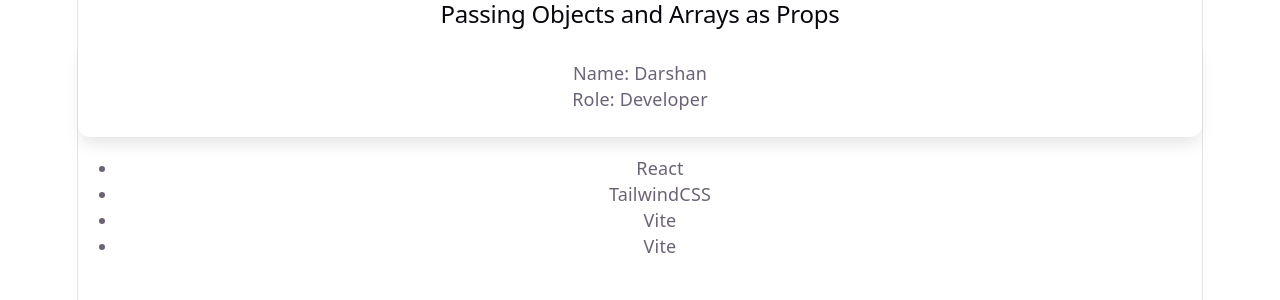
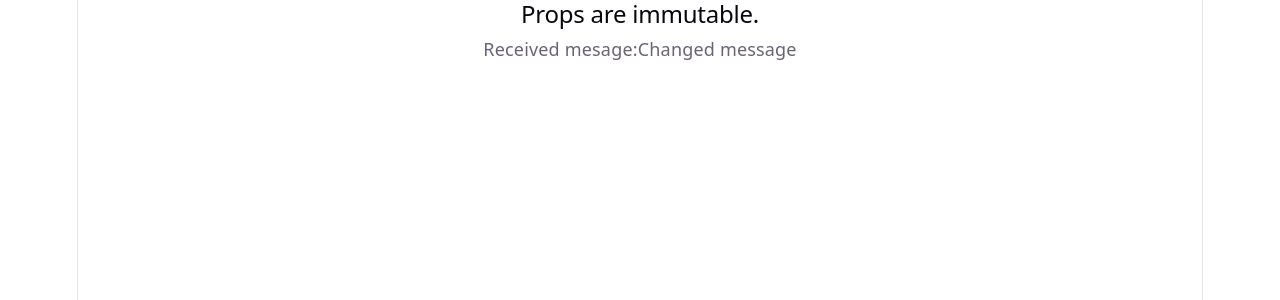
Before and after one commit to incharadn433-web/MERN_Stu_FebMay26Mys, a React (Vite) app in the folder W9/D2/prop-example-app/: page / in a window 1280 px wide. Shown: the top 300 px of the page. Built offline with nearby package versions, Linux system fonts and the light colour scheme.

Commit message:
Props immutable

```diff
--- a/W9/D2/prop-example-app/src/App.jsx
+++ b/W9/D2/prop-example-app/src/App.jsx
@@ -7,6 +7,7 @@ import {PropDrillingDemo} from './components/P4'
 import { SharedStateParent } from './components/P5'
 import { CompositionDemo } from './components/P6'
 import { ObjectsAndarrayProps } from './components/P7'
+import { PropsImmutability } from './components/P8'
 
 function App() {
   return (
@@ -17,7 +18,8 @@ function App() {
       {/* <PropDrillingDemo/> */}
       {/* <SharedStateParent/> */}
        {/* <CompositionDemo/> */}
-       <ObjectsAndarrayProps/>
+       {/* <ObjectsAndarrayProps/> */}
+       <PropsImmutability/>
 
     </>
   )
--- /dev/null
+++ b/W9/D2/prop-example-app/src/components/P8.jsx
@@ -0,0 +1,16 @@
+//Props immutable
+//Notification count
+function Child({message}){
+    message = 'Changed message';
+   return <p>Received mesage:{message}</p>
+}
+
+ export function PropsImmutability(){
+    const parentMessage = "Props are read-only";
+    return(
+        <>
+        <h2>Props are immutable.</h2>
+        <Child message = {parentMessage}/>
+        </>
+    )
+}
```
